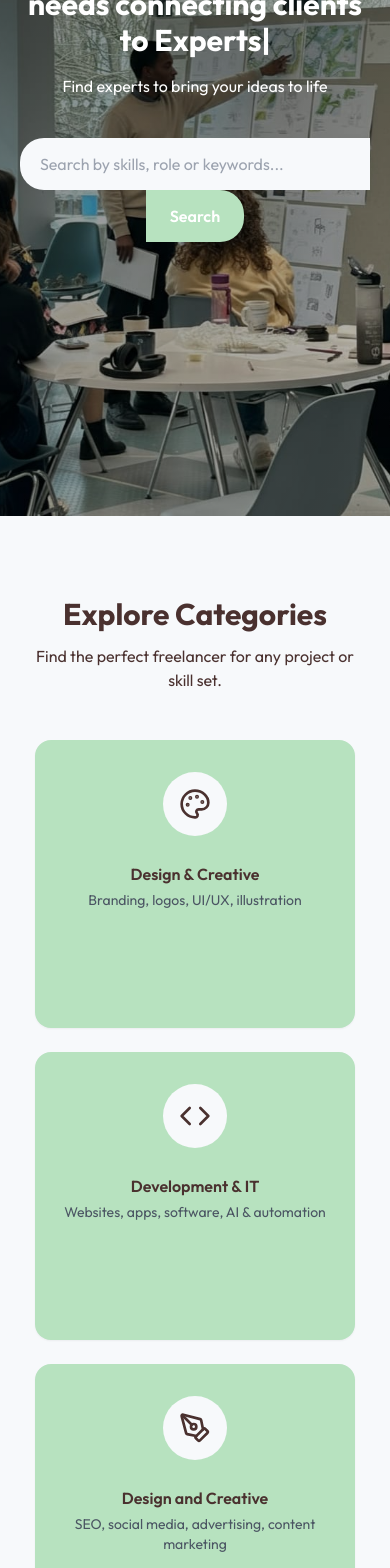
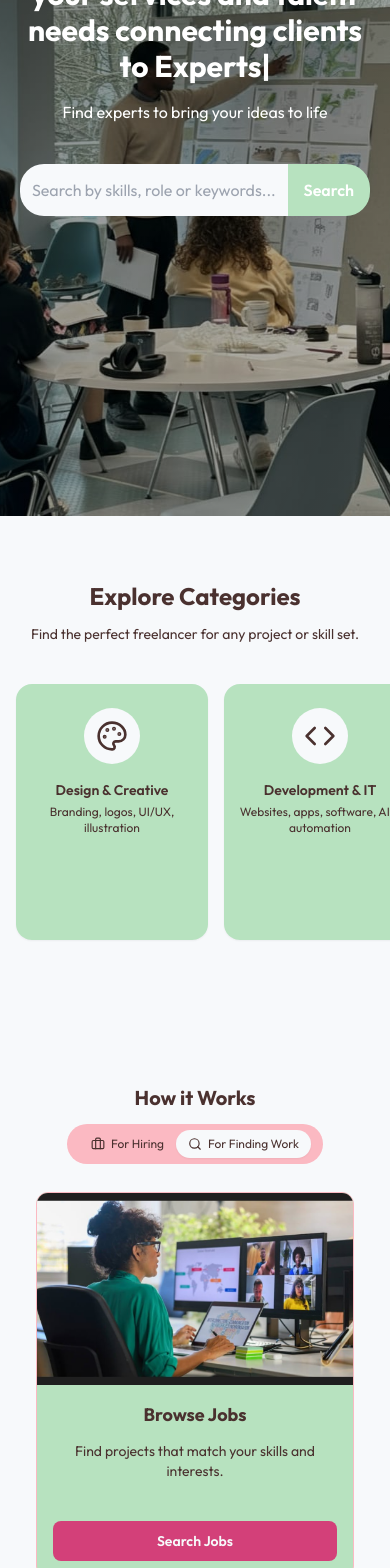
Before and after one commit to dickjuma/FortpaceJob, a React (Create React App) app: page / in a window 390 px wide. Shown: the part 380-1948 px from the top of the page. Built offline with nearby package versions, Linux system fonts and the light colour scheme.

Commit message:
Refactor code structure for improved readability and maintainability

```diff
--- a/public/index.html
+++ b/public/index.html
@@ -2,14 +2,14 @@
 <html lang="en">
   <head>
     <meta charset="utf-8" />
-    <link rel="icon" href="%PUBLIC_URL%/Coloredlogo.jpg" />
+    <link rel="icon" href="%PUBLIC_URL%/favicon.png" />
     <meta name="viewport" content="width=device-width, initial-scale=1" />
     <meta name="theme-color" content="#000000" />
     <meta
       name="description"
       content="Web site created using create-react-app"
     />
-    <link rel="apple-touch-icon" href="%PUBLIC_URL%/Coloredlogo.jpg" />
+    <link rel="apple-touch-icon" href="%PUBLIC_URL%/favicon.png" />
     <!--
       manifest.json provides metadata used when your web app is installed on a
       user's mobile device or desktop. See https://developers.google.com/web/fundamentals/web-app-manifest/
--- a/src/Components/Cards.js
+++ b/src/Components/Cards.js
@@ -1,42 +1,43 @@
-import { hiringCards, workCards } from '../Assets/assets';
+import { hiringCards, workCards } from "../Assets/assets";
 
-const Cards = ({isHiring}) => {
+const Cards = ({ isHiring }) => {
   const cards = isHiring ? hiringCards : workCards;
 
   return (
-    <div className="max-w-6xl mx-auto p-4">
-
-      <div className="grid grid-cols-1 md:grid-cols-2 lg:grid-cols-3 gap-8">
+    <div className="max-w-6xl mx-auto p-3 sm:p-4">
+      <div className="grid grid-cols-1 md:grid-cols-2 lg:grid-cols-3 gap-5 sm:gap-6 md:gap-8">
         {cards.map((card, index) => (
           <div
             key={index}
-            className="group bg-[var(--accent-mint)] border border-[var(--accent-pink)] rounded-2xl overflow-hidden hover:shadow-2xl transition-all duration-500 cursor-pointer"
+            className="group bg-[var(--accent-mint)] border border-[var(--accent-pink)] rounded-xl sm:rounded-2xl overflow-hidden hover:shadow-xl sm:hover:shadow-2xl transition-all duration-500 cursor-pointer"
           >
-
-            <div className="h-64 overflow-hidden">
+            {/*-----  the images----- */}
+            <div className="h-48 sm:h-56 md:h-64 overflow-hidden">
               <img
                 src={card.image}
                 alt={card.title}
-                className="w-full h-full object-cover group-hover:scale-110 transition-transform duration-700"
+                className="w-full h-full object-cover group-hover:scale-105 sm:group-hover:scale-110 transition-transform duration-700"
               />
             </div>
 
-            <div className="p-6 text-[var(--color-primary)]">
-              <h3 className="text-xl font-bold mb-4">
+            <div className="p-4 sm:p-5 md:p-6 text-[var(--color-primary)]">
+
+              <h3 className="text-lg sm:text-xl font-bold mb-3 sm:mb-4">
                 {card.title}
               </h3>
 
               <div className="overflow-hidden">
-                <p className="mb-6 transition-all duration-300 group-hover:text-lg group-hover:leading-relaxed">
+
+                <p className="mb-4 sm:mb-6 text-sm sm:text-base transition-all duration-300 group-hover:text-base sm:group-hover:text-lg group-hover:leading-relaxed">
                   {card.description}
-                  <span className="block mt-3 font-medium opacity-0 group-hover:opacity-100 transition-opacity duration-500">
+                  <span className="block mt-2 sm:mt-3 text-xs sm:text-sm font-medium opacity-0 group-hover:opacity-100 transition-opacity duration-500">
                     Click to get started
                   </span>
                 </p>
               </div>
 
 
-              <button className="w-full py-3.5 bg-[var(--color-cta)] text-[var(--color-secondary)] font-semibold rounded-lg  transition-all duration-300 group-hover:shadow-lg">
+              <button className="w-full py-2.5 sm:py-3 md:py-3.5 bg-[var(--color-cta)] text-[var(--color-secondary)] font-semibold rounded-lg text-sm sm:text-base transition-all duration-300 group-hover:shadow-md sm:group-hover:shadow-lg">
                 {card.action}
               </button>
             </div>
--- a/src/Components/Homepage/Homepage.js
+++ b/src/Components/Homepage/Homepage.js
@@ -75,12 +75,12 @@ const HomePage = () => {
             {taglines[tagIndex]}
           </motion.p>
 
-          <div className="flex justify-center items-center flex-wrap gap-0 mb-8">
+          <div className="flex justify-center items-center gap-0 mb-8">
             <input
               placeholder="Search by skills, role or keywords..."
-              className="flex-1 min-w-64 max-w-lg py-3.5 px-5 border-none outline-none rounded-l-3xl bg-secondary text-accent-mint text-base"
+              className="flex-1 min-w-60 max-w-lg py-3.5 px-3 md:px-5 border-none outline-none rounded-l-3xl bg-secondary text-accent-mint text-base"
             />
-            <button className="bg-[#B7E2BF] text-[var(primary)] border-none py-3.5 px-6 rounded-r-3xl text-base font-semibold cursor-pointer transition-all duration-300 hover:scale-105 hover:shadow-md">
+            <button className="bg-[#B7E2BF] text-[var(primary)] border-none py-3.5 px-4 md:px-6 rounded-r-3xl text-base font-semibold cursor-pointer transition-all duration-300 hover:scale-105 hover:shadow-md">
               Search
             </button>
           </div>
@@ -88,23 +88,52 @@ const HomePage = () => {
       </header>
 
       {/*------------------- CATEGORIES SECTION-------------------- */}
-      <section className="w-full py-20 px-6 text-center bg-[var(--color-secondary)] overflow-hidden">
-        <h2 className="text-3xl mb-3 font-bold text-[var(--color-primary)]">
+      {/*------------------- CATEGORIES SECTION-------------------- */}
+<section className="w-full py-16 md:py-20 px-4 md:px-6 text-center bg-[var(--color-secondary)] overflow-hidden">
+  <h2 className="text-2xl md:text-3xl mb-3 font-bold text-[var(--color-primary)]">
     Explore Categories
   </h2>
-        <p className="text-[var(--color-primary)] text-base mb-12">
+  <p className="text-[var(--color-primary)] text-sm md:text-base mb-10 md:mb-12 max-w-md mx-auto">
     Find the perfect freelancer for any project or skill set.
   </p>
 
-        <div className="grid grid-cols-1 sm:grid-cols-2 md:grid-cols-3 lg:grid-cols-4 xl:grid-cols-5 gap-6 justify-items-center">
+  {/* ---------------mobile view-------------------- */}
+  <div className="md:hidden overflow-x-auto pb-4 -mx-4 px-4">
+    <div className="flex space-x-4 w-max">
       {categories.map((c, i) => (
         <motion.div
           key={i}
-              className="bg-[var(--accent-mint)] rounded-2xl shadow-sm overflow-hidden transition-all duration-300 cursor-pointer flex flex-col items-center text-center h-72 w-full max-w-xs hover:-translate-y-2 hover:shadow-lg group"
+          className="bg-[var(--accent-mint)] rounded-2xl shadow-sm overflow-hidden transition-all duration-300 cursor-pointer flex flex-col items-center text-center h-64 w-48 flex-shrink-0 hover:-translate-y-2 hover:shadow-lg group"
           whileHover={{ scale: 1.05 }}
         >
           {/*-------------- Icon container------------------ */}
-              <div className="w-16 h-16 rounded-full bg-[var(--color-secondary)] flex items-center justify-center mt-8 mb-4  transition-all duration-300">
+          <div className="w-14 h-14 rounded-full bg-[var(--color-secondary)] flex items-center justify-center mt-6 mb-2 transition-all duration-300">
+            <div className="text-2xl text-[var(--color-primary)] group-hover:text-[var(--accent-pink)] group-hover:scale-110 transition-all duration-300">
+              {c.icon}
+            </div>
+          </div>
+
+          <h3 className="text-sm font-semibold mt-2 mb-1 text-[var(--color-primary)] transition-colors duration-300 px-2">
+            {c.name}
+          </h3>
+          <p className="text-[var(--color-primary)]/60 text-xs px-3 pb-3 group-hover:text-[var(--color-primary)] transition-colors duration-300">
+            {c.desc}
+          </p>
+        </motion.div>
+      ))}
+    </div>
+  </div>
+
+  {/* -------------------layout for the large screens--------------- */}
+  <div className="hidden md:grid grid-cols-2 md:grid-cols-3 lg:grid-cols-4 xl:grid-cols-5 gap-6 justify-items-center">
+    {categories.map((c, i) => (
+      <motion.div
+        key={i}
+        className="bg-[var(--accent-mint)] rounded-2xl shadow-sm overflow-hidden transition-all duration-300 cursor-pointer flex flex-col items-center text-center h-54 md:h-72 w-full max-w-xs hover:-translate-y-2 hover:shadow-lg group"
+        whileHover={{ scale: 1.05 }}
+      >
+        {/*-------------- Icon container------------------ */}
+        <div className="w-16 h-16 rounded-full bg-[var(--color-secondary)] flex items-center justify-center mt-8 mb-2 transition-all duration-300">
           <div className="text-2xl text-[var(--color-primary)] group-hover:text-[var(--accent-pink)] group-hover:scale-110 transition-all duration-300">
             {c.icon}
           </div>
@@ -113,7 +142,7 @@ const HomePage = () => {
         <h3 className="text-base font-semibold mt-2.5 mb-1 text-[var(--color-primary)] transition-colors duration-300">
           {c.name}
         </h3>
-              <p className="text-gray-600 text-sm px-4 pb-2.5 group-hover:text-[var(--color-primary)] transition-colors duration-300">
+        <p className="text-[var(--color-primary)]/60 text-xs md:text-sm px-4 pb-2.5 group-hover:text-[var(--color-primary)] transition-colors duration-300">
           {c.desc}
         </p>
       </motion.div>
@@ -123,8 +152,8 @@ const HomePage = () => {
 
       {/*-------------------- HOW IT WORKS SECTION -------*/}
       <section className="w-full py-12 px-6 text-center bg-[var(--color-secondary)] overflow-hidden">
-        <div className="flex items-center justify-between  mt-4">
-          <h2 className="text-3xl md:4xl lg:5xl mb-3 font-bold text-[var(--color-primary)]">
+        <div className="flex flex-col md:flex-row items-center justify-between mt-4">
+          <h2 className="text-xl md:text-3xl lg:text-4xl mb-3 font-bold text-[var(--color-primary)]">
             How it Works
           </h2>
           <ToggleButton isHiring={isHiring} setIsHiring={setIsHiring} />
--- a/src/Components/Navbar/Navbar.css
+++ b/src/Components/Navbar/Navbar.css
@@ -100,8 +100,8 @@
 }
 
 .dropdown-menu li:hover {
-  background-color: #f5f5f5;
-  color: #1dbf73;
+  background-color: var(--accent-mint);
+  color: var(--color-cta);
 }
 
 
--- a/src/Components/ToggleButton.js
+++ b/src/Components/ToggleButton.js
@@ -1,35 +1,37 @@
-import { Briefcase, Search } from 'lucide-react';
+import { Briefcase, Search } from "lucide-react";
 
-const ToggleButton = ({isHiring, setIsHiring}) => {
-
+const ToggleButton = ({ isHiring, setIsHiring }) => {
 
   return (
-    <div className="flex bg-[var(--accent-pink)] rounded-full px-12 py-2">
+    <div className="flex bg-[var(--accent-pink)] rounded-full px-3 sm:px-6 md:px-12 py-1.5 md:py-2">
+
       <button
         onClick={() => setIsHiring(true)}
-        className={`flex items-center gap-2 px-5 py-3 rounded-full transition-all duration-200 ${
+        className={`flex items-center gap-1.5 sm:gap-2 px-3 sm:px-4 py-1.5 sm:py-2 rounded-full transition-all duration-200 ${
           isHiring
-            ? 'bg-[var(--color-secondary)] text-[var(--color-primary)] shadow-sm'
-            : 'text-[var(--color-primary)]'
+            ? "bg-[var(--color-secondary)] text-[var(--color-primary)] shadow-sm"
+            : "text-[var(--color-primary)]"
         }`}
       >
-        <Briefcase size={16} />
-        <span className="text-sm">For Hiring</span>
+        <Briefcase size={14} className="sm:w-4" />
+        <span className="text-xs sm:text-sm whitespace-nowrap">For Hiring</span>
       </button>
 
       <button
         onClick={() => setIsHiring(false)}
-        className={`flex items-center gap-2 px-4 py-2 rounded-full transition-all duration-200 ${
+        className={`flex items-center gap-1.5 sm:gap-2 px-3 sm:px-4 py-1.5 sm:py-2 rounded-full transition-all duration-200 ${
           !isHiring
-            ? 'bg-[var(--color-secondary)] text-[var(--color-primary)] shadow-sm'
-            : 'text-[var(--color-primary)]'
+            ? "bg-[var(--color-secondary)] text-[var(--color-primary)] shadow-sm"
+            : "text-[var(--color-primary)]"
         }`}
       >
-        <Search size={16} />
-        <span className="text-sm">For Finding work</span>
+        <Search size={14} className="sm:w-4" />
+        <span className="text-xs sm:text-sm whitespace-nowrap">
+          For Finding Work
+        </span>
       </button>
     </div>
   );
 };
 
-export default ToggleButton
+export default ToggleButton;
```
Also changed, not shown: public/favicon.png (added). Lines whose indentation alone changed are shown as unchanged.
